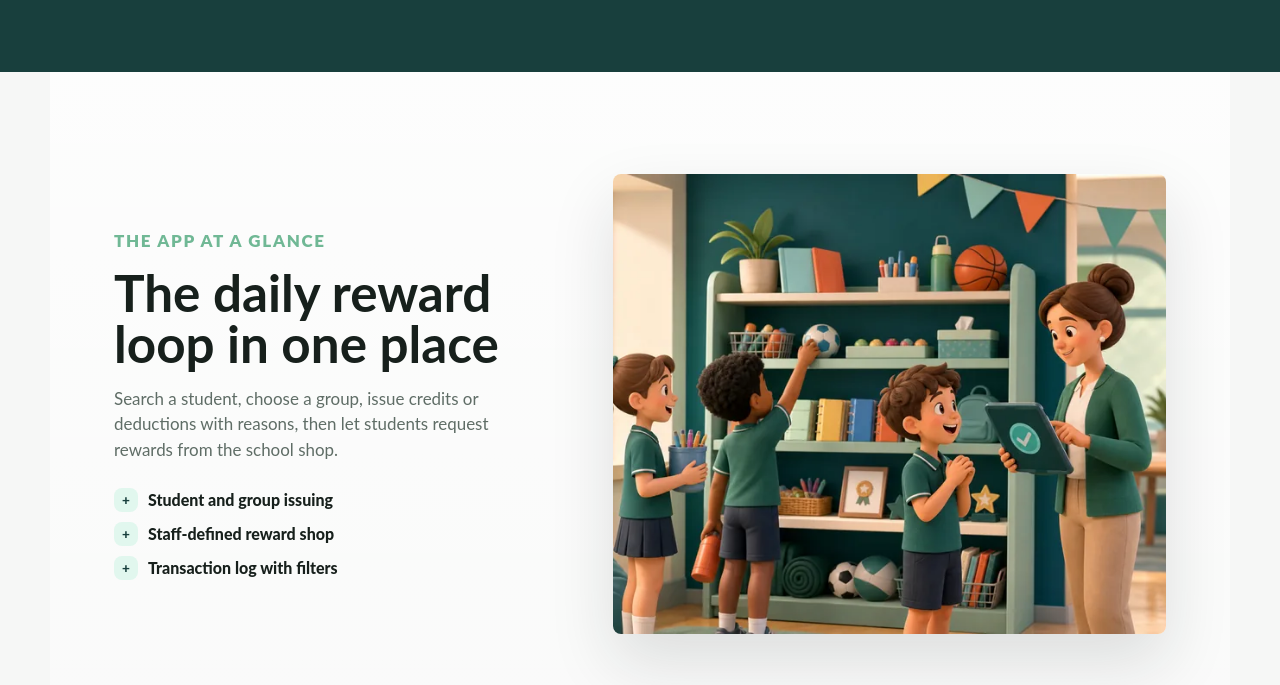
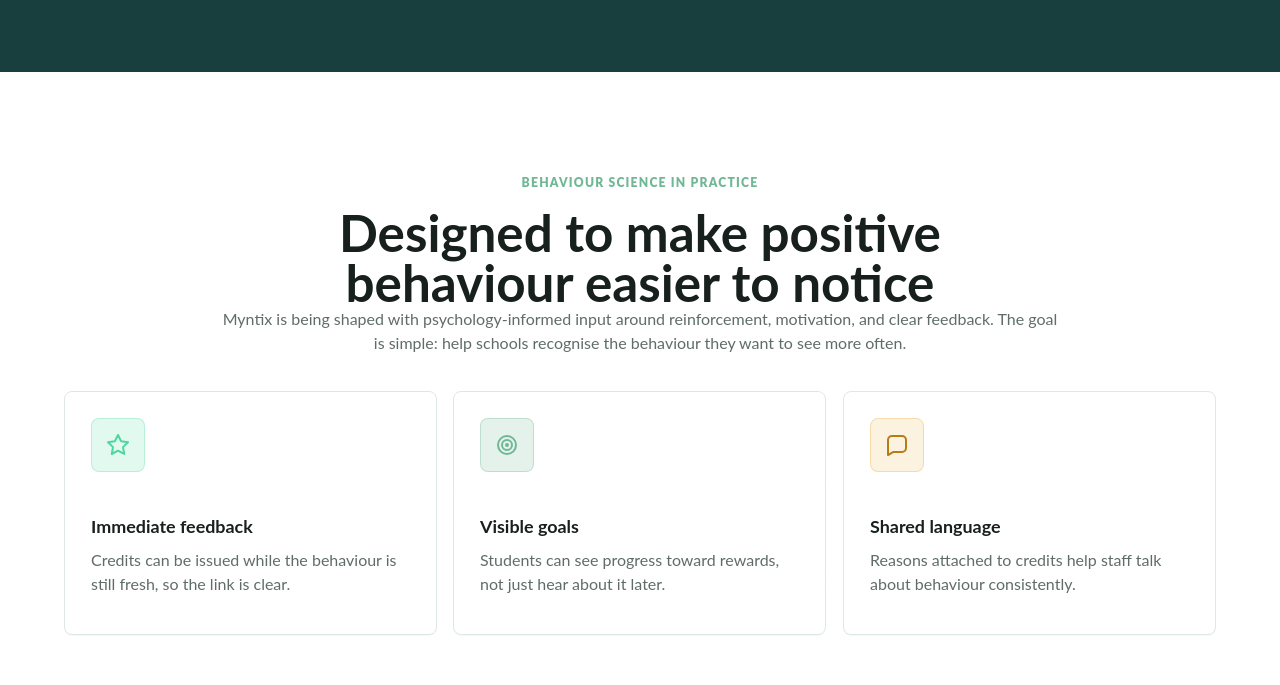
Before and after one commit to frankpeckover/schoolbank-landing-page, a plain HTML site: page index.html in a window 1280 px wide. Shown: the part 1399-2084 px from the top of the page. Drawn offline with Linux system fonts and the light colour scheme.

Commit message:
Add psychology-informed reward section

```diff
--- a/assets/reveal.js
+++ b/assets/reveal.js
@@ -1,7 +1,7 @@
 (function () {
   var reduceMotion = window.matchMedia("(prefers-reduced-motion: reduce)").matches;
   var revealItems = document.querySelectorAll(
-    ".community-grid article, .section-copy, .illustration-shot, .solutions-grid article, .journey-step, .workflow-grid article, .security-section > div, .security-grid span, .walkthrough-form"
+    ".community-grid article, .science-grid article, .section-copy, .illustration-shot, .solutions-grid article, .journey-step, .workflow-grid article, .security-section > div, .security-grid span, .walkthrough-form"
   );
 
   revealItems.forEach(function (item, index) {
--- a/index.html
+++ b/index.html
@@ -266,6 +266,35 @@
         </div>
       </section>
 
+      <section class="science-section" aria-label="Psychology-informed reward design">
+        <div class="section-heading narrow">
+          <p class="eyebrow">Behaviour science in practice</p>
+          <h2>Designed to make positive behaviour easier to notice</h2>
+          <p>
+            Myntix is being shaped with psychology-informed input around reinforcement,
+            motivation, and clear feedback. The goal is simple: help schools recognise the
+            behaviour they want to see more often.
+          </p>
+        </div>
+        <div class="science-grid">
+          <article>
+            <span class="solution-icon accent-mint" aria-hidden="true"><svg><use href="#icon-star"></use></svg></span>
+            <h3>Immediate feedback</h3>
+            <p>Credits can be issued while the behaviour is still fresh, so the link is clear.</p>
+          </article>
+          <article>
+            <span class="solution-icon accent-sage" aria-hidden="true"><svg><use href="#icon-target"></use></svg></span>
+            <h3>Visible goals</h3>
+            <p>Students can see progress toward rewards, not just hear about it later.</p>
+          </article>
+          <article>
+            <span class="solution-icon accent-gold" aria-hidden="true"><svg><use href="#icon-message"></use></svg></span>
+            <h3>Shared language</h3>
+            <p>Reasons attached to credits help staff talk about behaviour consistently.</p>
+          </article>
+        </div>
+      </section>
+
       <section class="split-section platform-section" id="solutions">
         <div class="section-copy">
           <p class="eyebrow">The app at a glance</p>
--- a/styles.css
+++ b/styles.css
@@ -732,6 +732,7 @@ p {
 }
 
 .community-band,
+.science-section,
 .split-section,
 .solutions-grid,
 .feature-section,
@@ -813,6 +814,33 @@ p {
 .community-grid article:hover {
   background: rgba(255, 255, 255, 0.11);
   transform: translateY(-3px);
+}
+
+.science-section {
+  background:
+    linear-gradient(180deg, rgba(var(--surface-rgb), 0.98), rgba(var(--surface-rgb), 0.78)),
+    var(--surface);
+}
+
+.science-grid {
+  display: grid;
+  grid-template-columns: repeat(3, minmax(0, 1fr));
+  gap: 16px;
+  width: min(100%, var(--page-wide));
+  margin: 0 auto;
+}
+
+.science-grid article {
+  min-height: 244px;
+  padding: 26px;
+  border: 1px solid var(--border-subtle);
+  border-radius: 8px;
+  background: var(--surface);
+  box-shadow: 0 1px 0 rgba(23, 32, 28, 0.03);
+}
+
+.science-grid p {
+  margin-bottom: 0;
 }
 
 .icon-mark,
@@ -1418,6 +1446,7 @@ button {
   }
 
   .community-grid,
+  .science-grid,
   .solutions-grid,
   .workflow-grid,
   .proof-strip {
@@ -1592,6 +1621,7 @@ button {
   .nav-shell,
   .hero,
   .community-band,
+  .science-section,
   .split-section,
   .solutions-grid,
   .feature-section,
@@ -1639,6 +1669,7 @@ button {
   }
 
   .community-grid article,
+  .science-grid article,
   .solutions-grid article,
   .workflow-grid article {
     display: grid;
@@ -1658,6 +1689,7 @@ button {
   }
 
   .community-grid h3,
+  .science-grid h3,
   .solutions-grid h3,
   .workflow-grid h3 {
     align-self: center;
@@ -1665,6 +1697,7 @@ button {
   }
 
   .community-grid p,
+  .science-grid p,
   .solutions-grid p,
   .workflow-grid p {
     grid-column: 2;
@@ -1702,6 +1735,7 @@ button {
   }
 
   .community-grid,
+  .science-grid,
   .solutions-grid,
   .workflow-grid,
   .form-grid,
@@ -1821,6 +1855,7 @@ button {
   main,
   .hero,
   .community-band,
+  .science-section,
   .split-section,
   .feature-section,
   .workflow-section,
```
